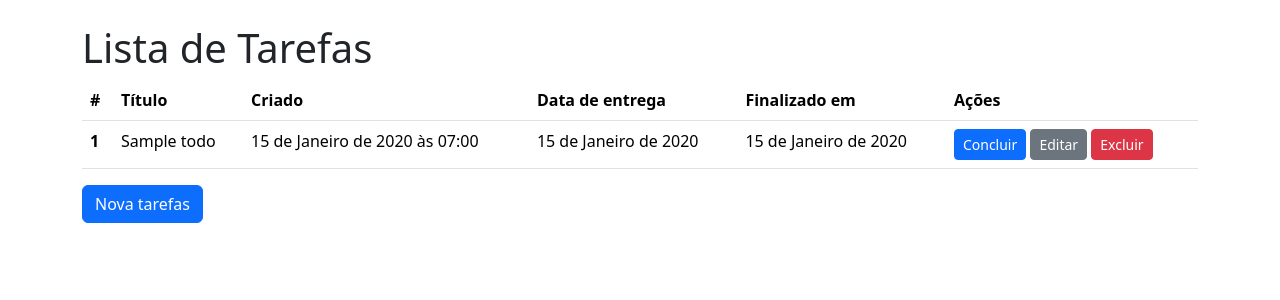
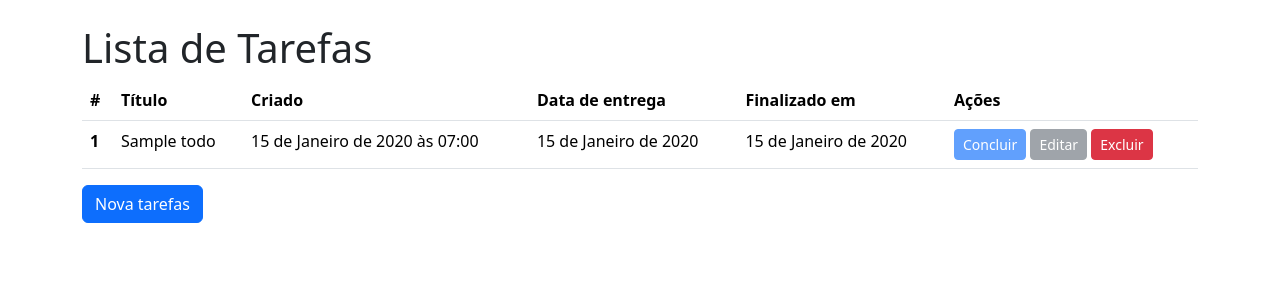
Before and after one commit to joaoholandaa/todo-app-django, a Django app: page / in a window 1280 px wide. Shown: the part 56-356 px from the top of the page. Run offline with Django 5.2, Linux system fonts and the light colour scheme; tables that the repository leaves empty hold one stand-in row (values such as "Sample post").

Commit message:
:sparkles: feat: Criando a funcionalidade de conclusão de tarefa

```diff
--- a/setup/urls.py
+++ b/setup/urls.py
@@ -1,7 +1,7 @@
 from django.contrib import admin
 from django.urls import path
 
-from todos.views import TodoListView, TodoCreateView, TodoUpdateView, TodoDeleteView
+from todos.views import TodoListView, TodoCreateView, TodoUpdateView, TodoDeleteView, TodoCompleteView
 
 urlpatterns = [
   path("admin/", admin.site.urls),
@@ -9,4 +9,5 @@ urlpatterns = [
   path("create", TodoCreateView.as_view(), name="todo_create"),
   path("update/<int:pk>", TodoUpdateView.as_view(), name="todo_update"),
   path("delete/<int:pk>", TodoDeleteView.as_view(), name="todo_delete"),
+  path("complete/<int:pk>", TodoCompleteView.as_view(), name="todo_complete"),
 ]
--- a/todos/models.py
+++ b/todos/models.py
@@ -1,3 +1,4 @@
+from datetime import date
 from django.db import models
 
 
@@ -6,3 +7,11 @@ class Todo(models.Model):
     created_at = models.DateTimeField(auto_now_add=True, null=False, blank=False)
     deadline = models.DateField(verbose_name="Data de entrega", null=False, blank=False)
     finished_at = models.DateField(null=True)
+
+    class Meta:
+        ordering = ["deadline"]
+
+    def mark_has_complete(self):
+        if not self.finished_at:
+            self.finished_at = date.today()
+            self.save()
--- a/todos/templates/todos/todo_list.html
+++ b/todos/templates/todos/todo_list.html
@@ -28,8 +28,8 @@
                   <td>{{ todo.deadline }}</td>
                   <td>{{ todo.finished_at|default:"-"}}</td>
                   <td>
-                      <a href="#" class="btn btn-primary btn-sm">Concluir</a>
-                      <a href="{% url 'todo_update' pk=todo.pk %}" class="btn btn-secondary btn-sm">Editar</a>
+                      <a href="{% url 'todo_complete' pk=todo.pk %}" class="btn btn-primary btn-sm {% if todo.finished_at %}disabled{% endif %}">Concluir</a>
+                      <a href="{% url 'todo_update' pk=todo.pk %}" class="btn btn-secondary btn-sm {% if todo.finished_at %}disabled{% endif %}">Editar</a>
                       <a href="{% url 'todo_delete' pk=todo.pk %}" class="btn btn-danger btn-sm">Excluir</a>
                   </td>
                 </tr>
--- a/todos/views.py
+++ b/todos/views.py
@@ -1,6 +1,8 @@
-from django.views.generic import ListView, CreateView, UpdateView, DeleteView
+from django.views.generic import ListView, CreateView, UpdateView, DeleteView, View
 from django.urls import reverse_lazy
+from django.shortcuts import get_object_or_404, redirect
 from .models import Todo
+
 class TodoListView(ListView):
     model = Todo
 
@@ -17,3 +19,9 @@ class TodoUpdateView(UpdateView):
 class TodoDeleteView(DeleteView):
     model = Todo
     success_url = reverse_lazy("todo_list")
+
+class TodoCompleteView(View):
+    def get(self, request, pk):
+        todo = get_object_or_404(Todo, pk=pk)
+        todo.mark_has_complete()
+        return redirect("todo_list")
```
